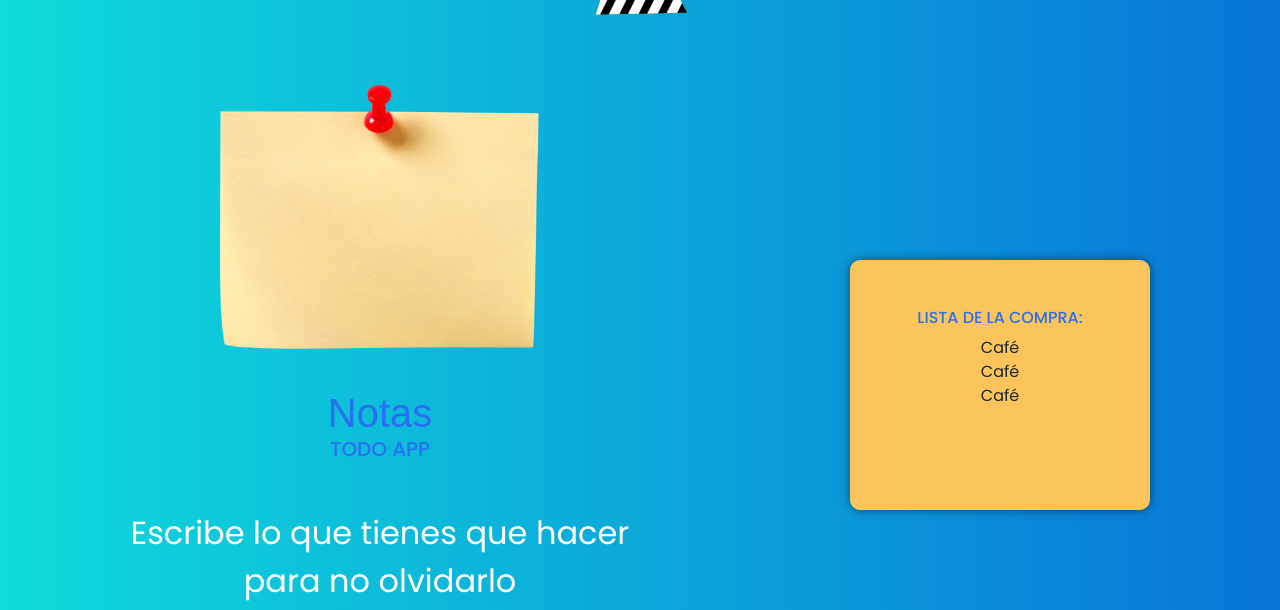
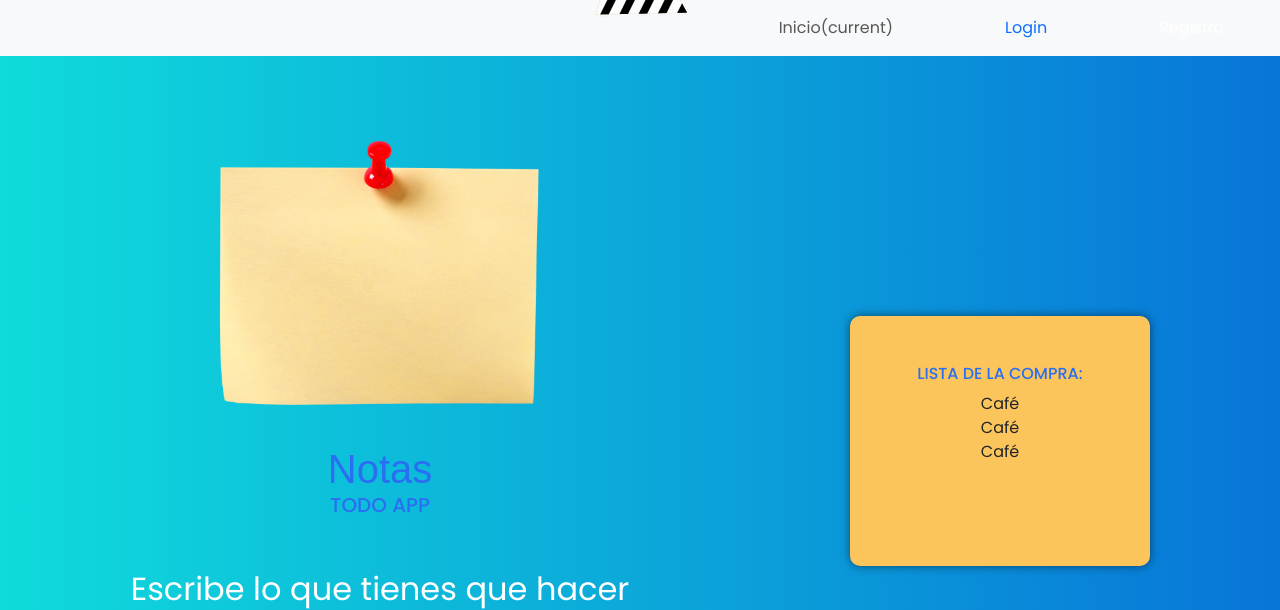
Before and after one commit to cesarlpb/Todo-app-Flask, a Flask app: page / in a window 1280 px wide. Shown: the top 610 px of the page. Run offline with Flask 2, Linux system fonts and the light colour scheme; some libraries are stand-ins or nearby versions; some web fonts are replaced.

Commit message:
Añadimos navbar

```diff
--- a/app/static/style.css
+++ b/app/static/style.css
@@ -163,3 +163,6 @@
 .my-btn {
     width: 150px;
 }
+#mybtn1:hover, #mybtn2:hover {
+    color: white!important;
+}
--- a/app/templates/base.html
+++ b/app/templates/base.html
@@ -13,9 +13,12 @@
 </head>
 <html>
     <body>
+    {% include 'navbar.html' %}
+
     {% block main %}
     {% endblock %}
-    </body>
+
     <!-- si queremos quitar footer de /login y /register añadimos if -->
     {% include 'footer.html' %}
+    </body>
 </html>
--- /dev/null
+++ b/app/templates/navbar.html
@@ -0,0 +1,25 @@
+{% block navbar %}
+<nav id="navbar" class="navbar navbar-expand-md navbar-light bg-light py-2">
+    <a class="navbar-brand" href="{{ url_for('index') }}"></a>
+    <button class="navbar-toggler" type="button" data-toggle="collapse" data-target="#navbarsExample04" aria-controls="navbarsExample04" aria-expanded="false" aria-label="Toggle navigation">
+      <span class="navbar-toggler-icon"></span>
+    </button>
+
+    <div class="collapse navbar-collapse d-flex justify-content-end mr-5" id="navbarsExample04">
+      <ul class="navbar-nav mr-5">
+        <li class="nav-item actived-inline-block mx-5">
+          <a id="mybtn1" class="mybtn nav-link btn btn-outline-secondary" href="{{ url_for('index') }}">Inicio<span class="sr-only">(current)</span></a>
+        </li>
+        <li class="nav-item d-inline-block mx-5">
+            <a id="mybtn2" class="nav-link btn btn-outline-primary text-primary" href="{{ url_for('login') }}">Login</a>
+        </li>
+        <li class="nav-item d-inline-block mx-5">
+            <a class="nav-link btn btn-primary text-white" href="{{ url_for('register') }}">Registro</a>
+        </li>
+      </ul>
+      <!-- <form class="form-inline my-2 my-md-0">
+        <input class="form-control" type="text" placeholder="Search">
+      </form> -->
+    </div>
+  </nav>
+{% endblock %}
```
Also changed, not shown: app/routes.py (+11 -9 lines).
